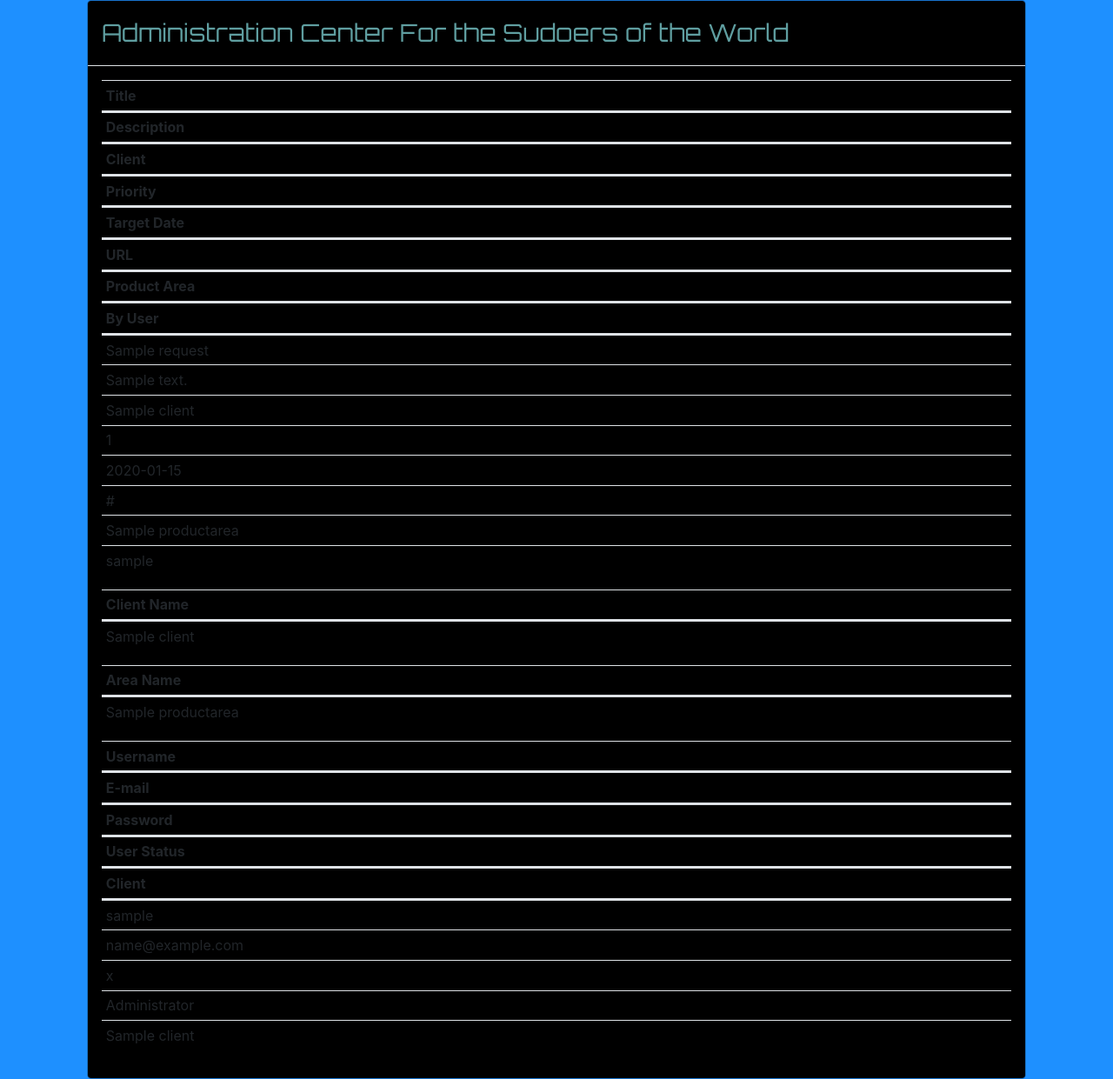
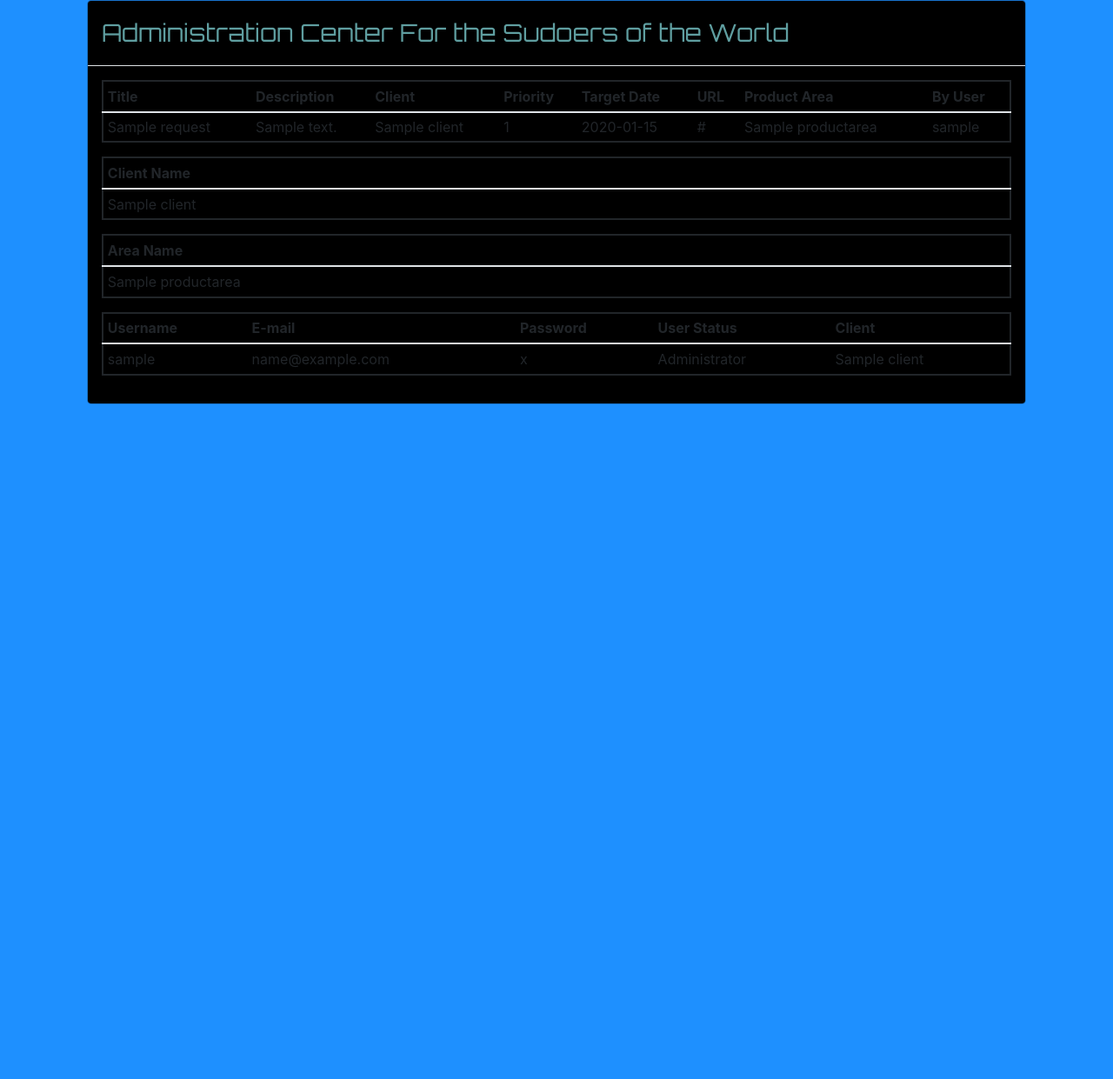
Before and after one commit to dengsauve/IWS_Feature_Request, a Flask app: page /admin in a window 1280 px wide. Shown: the whole page at 87% size. After the commit the page ends 465 px from the top, so only its background shows below. Run offline with Flask 2, Linux system fonts and the light colour scheme; tables that the repository leaves empty hold one stand-in row (values such as "Sample post"); some libraries are stand-ins or nearby versions.

Commit message:
Additional Table Stylings

```diff
--- a/static/style.css
+++ b/static/style.css
@@ -6,21 +6,18 @@ textarea{
     resize: none;
 }
 
-@media
-	only screen and (max-width: 760px),
-	(min-device-width: 768px) and (max-device-width: 1024px)  {
-
-		/* Force table to not be like tables anymore */
-		table, thead, tbody, th, td, tr {
-			display: block;
-		}
-
 .modal-title{
     color: cadetblue;
 }
 
 .modal-content{
     background-color: black;
+}
+
+.table{
+    border: 2px solid;
+    border-collapse: collapse;
+    border-radius: 25px;
 }
 
 #login-header h3{
```
